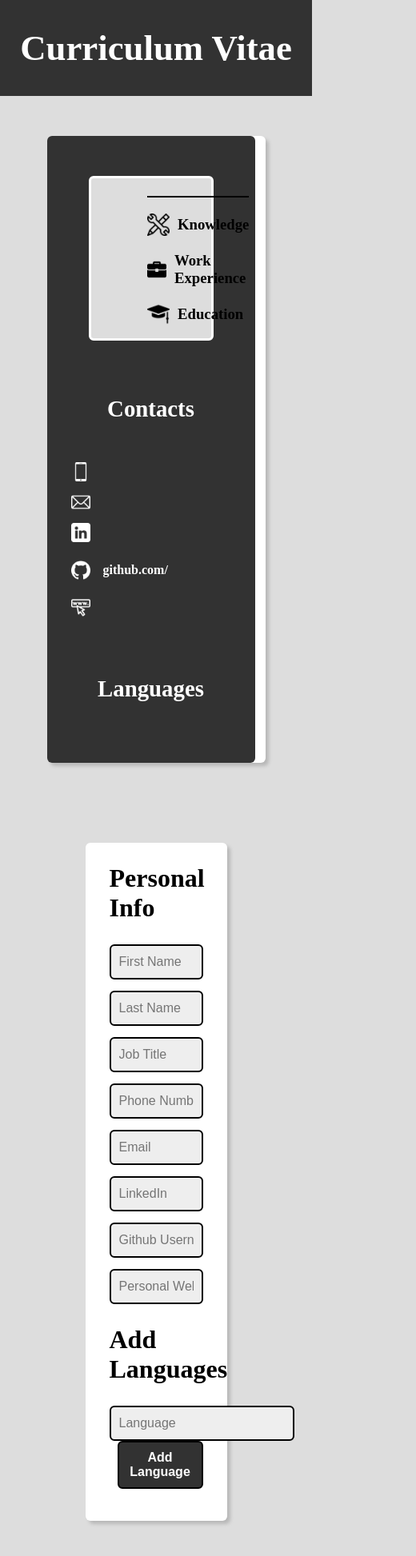
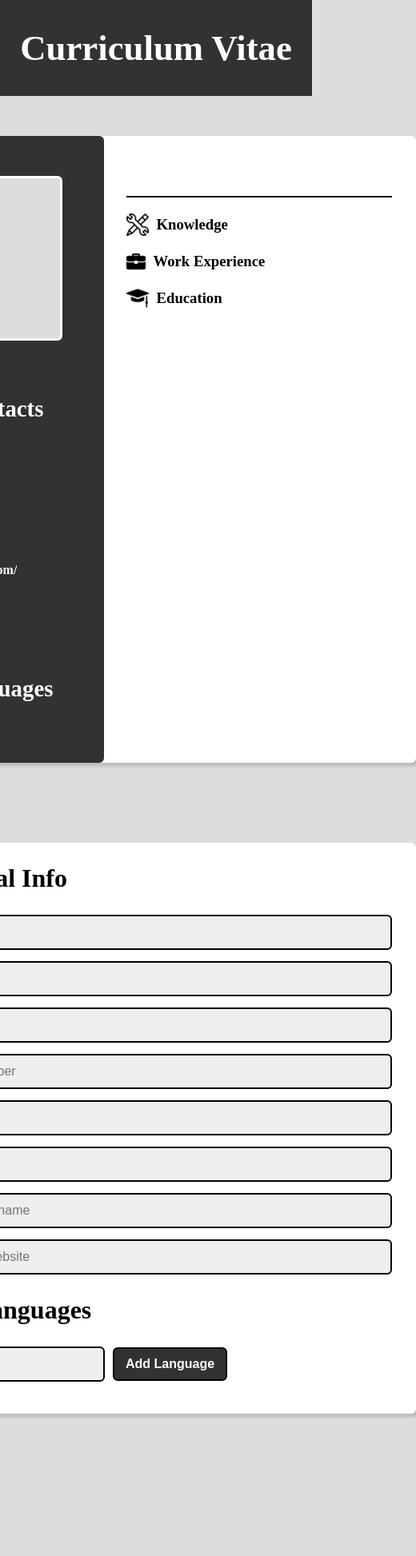
Before and after one commit to pequito193/cv-project, a React (Create React App) app: page / in a window 390 px wide. Shown: the top 1946 px of the page at 80% size, 520 px wide, since content can reach past the window. After the commit the page ends 1818 px from the top, so only its background shows below. Built offline with nearby package versions, Linux system fonts and the light colour scheme.

Commit message:
Fix screen resizing layouts

```diff
--- a/src/styles/Curriculum.css
+++ b/src/styles/Curriculum.css
@@ -50,8 +50,26 @@
     background-color: rgb(50, 50, 50);
     font-size: 1rem;
     font-weight: bold;
-    padding: 10px 12px;
+    padding: 10px 14px;
     border-radius: 6px;
     cursor: pointer;
     margin-left: 10px;
 }
+
+@media (max-width: 1400px) {
+    .editor-wrapper {
+        width: 690px;
+    }
+}
+
+@media (max-width: 850px) {
+    .editor-wrapper {
+        width: 640px;
+    }
+}
+
+@media (max-width: 740px) {
+    .editor-wrapper {
+        width: 590px;
+    }
+}
--- a/src/styles/Info.css
+++ b/src/styles/Info.css
@@ -2,7 +2,7 @@
     background-color: white;
     box-shadow: 4px 4px 4px rgb(184, 184, 184);
     height: fit-content;
-    width: 45%;
+    width: 750px;
     border-radius: 6px;
     display: grid;
     grid-template-columns: 35% 65%;
@@ -73,6 +73,16 @@
     flex-wrap: wrap;
 }
 
+.language-title {
+    margin-bottom: 24px;
+}
+
+.languages-known {
+    font-size: 1.25rem;
+    margin-top: 0;
+    text-align: center;
+}
+
 /* ------------------------------------------------------------------------------------- */
 
 .right-side {
@@ -80,6 +90,7 @@
     grid-template-rows: min-content 80%;
     padding: 30px;
     min-width: fit-content;
+    margin-left: 30px;
 }
 
 .name-and-title {
@@ -115,6 +126,18 @@
 
 @media (max-width: 1400px) {
     .info {
-        width: 70vw;
+        width: 750px;
     }
 }
+
+@media (max-width: 850px) {
+    .info {
+        width: 700px;
+    }
+}
+
+@media (max-width: 740px) {
+    .info {
+        width: 650px;
+    }
+}
```
Also changed, not shown: src/styles/Languages.css (added, +12 -0 lines), src/images/remove.png (added).
